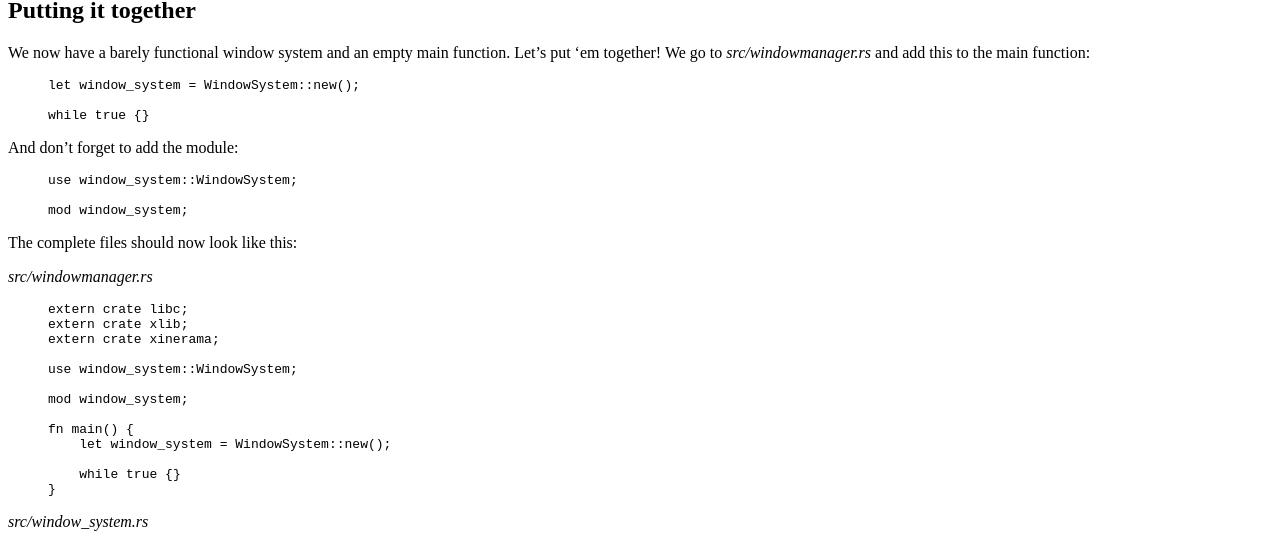
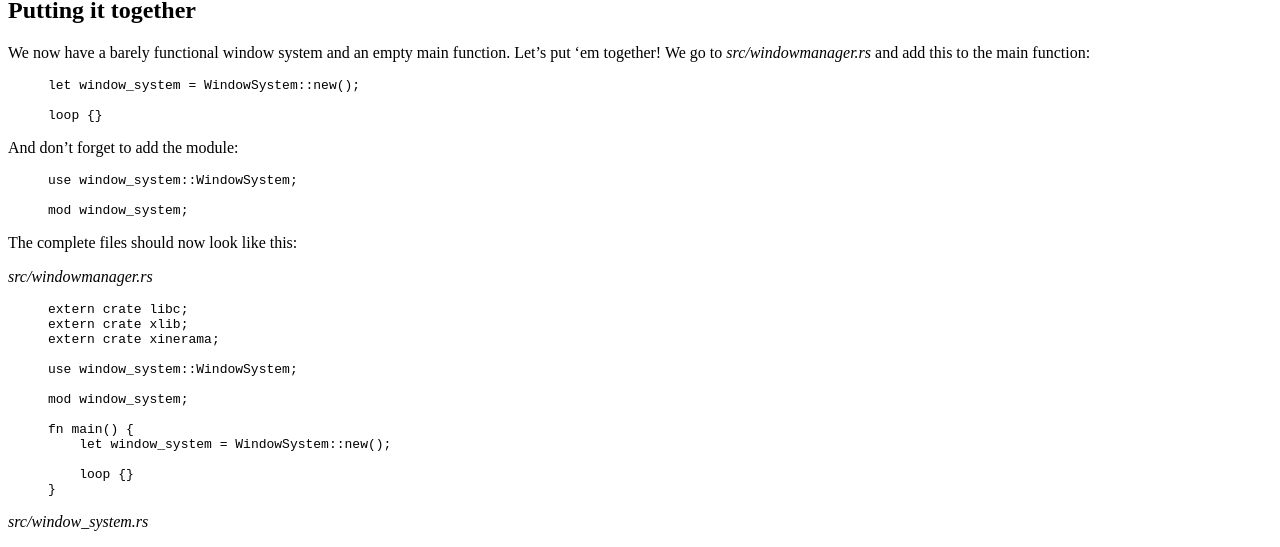
Before and after one commit to Kintaro/Kintaro.github.io, a Jekyll site: the page built from _posts/2014-11-23-window-manager-in-rust-01.md, in a window 1280 px wide. Shown: the part 4235-4782 px from the top of the page. Built offline with Jekyll 4.4.1, drawn with Linux system fonts in a browser that asks for light colours; nearby versions of some CDN libraries; comment, search, counter and statistics services are not loaded.

Commit message:
Use `loop` instead of `while true`
The former is more idiomatic.

```diff
--- a/_posts/2014-11-23-window-manager-in-rust-01.md
+++ b/_posts/2014-11-23-window-manager-in-rust-01.md
@@ -138,7 +138,7 @@ We go to *src/windowmanager.rs* and add this to the main function:
 {% highlight rust %}
 let window_system = WindowSystem::new();
 
-while true {}
+loop {}
 {% endhighlight %}
 
 And don't forget to add the module:
@@ -164,7 +164,7 @@ mod window_system;
 fn main() {
     let window_system = WindowSystem::new();
 
-    while true {}
+    loop {}
 }
 {% endhighlight %}
 
```
